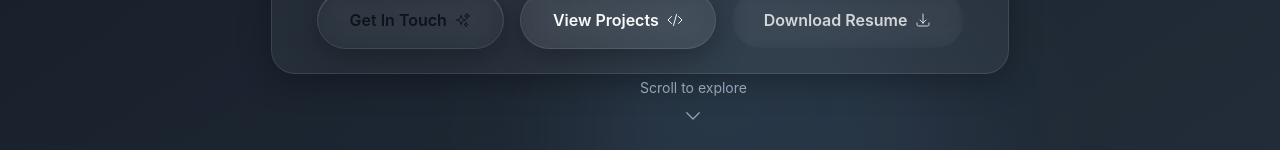
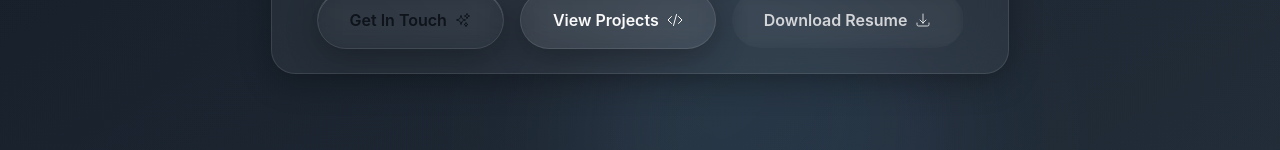
Before and after one commit to gagandhakrey/gagan-portfolio, a Next.js app: page / in a window 1280 px wide. Shown: the part 650-800 px from the top of the page. Built offline with nearby package versions, Linux system fonts and the light colour scheme.

Commit message:
commit 11

```diff
--- a/components/organisms/AboutSection.tsx
+++ b/components/organisms/AboutSection.tsx
@@ -1,6 +1,7 @@
 'use client';
 
 import { motion } from 'framer-motion';
+import { useEffect, useState } from 'react';
 import {
   UserIcon,
   AcademicCapIcon,
@@ -103,6 +104,13 @@ const getTechIcon = (tech: string) => {
 };
 
 export function AboutSection() {
+  const [mounted, setMounted] = useState(false);
+
+  // Prevent hydration mismatch by only rendering Font Awesome icons after mount
+  useEffect(() => {
+    setMounted(true);
+  }, []);
+
   return (
     <section id="about" className="section-offset section-spacing">
       <div className="container mx-auto px-4 sm:px-6 lg:px-8">
@@ -254,7 +262,11 @@ export function AboutSection() {
                       transition={{ duration: 0.3, delay: index * 0.1 }}
                       className="flex items-center gap-1 px-3 py-1 bg-accent/10 text-accent rounded-full text-sm font-medium border border-accent/20 hover:bg-accent/20 hover:scale-105 transition-all duration-300 cursor-default"
                     >
-                      <i className={`${getTechIcon(tech)} text-sm`}></i>
+                      {mounted ? (
+                        <i className={`${getTechIcon(tech)} text-sm`}></i>
+                      ) : (
+                        <div className="w-3 h-3 bg-accent/30 rounded-full animate-pulse" />
+                      )}
                       {tech}
                     </motion.span>
                   ))}
--- a/components/organisms/Hero.tsx
+++ b/components/organisms/Hero.tsx
@@ -8,9 +8,7 @@ import {
   RocketLaunchIcon,
   BoltIcon,
   UserIcon,
-  ChevronDownIcon,
   SparklesIcon,
-  ArrowDownIcon,
   ArrowDownTrayIcon
 } from '@heroicons/react/24/outline';
 import { Button } from '@/components/atoms/Button';
@@ -24,8 +22,11 @@ const ROTATING_TITLES = [
 
 export function Hero() {
   const [index, setIndex] = useState(0);
+  const [mounted, setMounted] = useState(false);
 
   useEffect(() => {
+    setMounted(true);
+
     const interval = setInterval(() => {
       setIndex((i) => (i + 1) % ROTATING_TITLES.length);
     }, 2600);
@@ -33,12 +34,11 @@ export function Hero() {
     return () => clearInterval(interval);
   }, []);
 
-  const CurrentIcon = ROTATING_TITLES[index].icon;
-
   return (
     <section id="hero" className="section-offset relative flex flex-col items-center justify-center min-h-screen px-4 sm:px-6 lg:px-8">
       <div className="container-glass text-center max-w-5xl mt-24">
         <div className="space-y-8 md:space-y-12">
+          {/* Static Name and Header */}
           <motion.div
             initial={{ opacity: 0, y: 30 }}
             animate={{ opacity: 1, y: 0 }}
@@ -71,10 +71,11 @@ export function Hero() {
             <div className="h-1 w-24 bg-gradient-to-r from-primary to-accent rounded-full mx-auto"></div>
           </motion.div>
 
+          {/* Dynamic Section */}
           <motion.div
             key={index}
             initial={{ opacity: 0, y: 20, scale: 0.9 }}
-            animate={{ opacity: 1, y: 0, scale: 1 }}
+            animate={mounted ? { opacity: 1, y: 0, scale: 1 } : { opacity: 0, y: 20, scale: 0.9 }}
             transition={{ duration: 0.6, delay: 0.3, ease: "easeOut" }}
             className="glass-subtle rounded-2xl p-6 md:p-8"
           >
@@ -86,14 +87,17 @@ export function Hero() {
                   transition={{ duration: 0.5 }}
                   className="p-2 bg-accent/20 rounded-lg"
                 >
-                <CurrentIcon className="w-6 h-6 text-accent" />
+                  {(() => {
+                    const IconComponent = ROTATING_TITLES[index].icon;
+                    return <IconComponent className="w-6 h-6 text-accent" />;
+                  })()}
                 </motion.div>
                 <h2 className="text-2xl sm:text-3xl md:text-4xl text-foreground font-semibold">
                   {ROTATING_TITLES[index].title}
                 </h2>
               </div>
 
-            {/* Quick stats or highlights */}
+              {/* Highlights */}
               <motion.div
                 initial={{ opacity: 0 }}
                 animate={{ opacity: 1 }}
@@ -115,7 +119,7 @@ export function Hero() {
               </motion.div>
             </motion.div>
 
-          {/* Call to action buttons */}
+          {/* Call to actions */}
           <motion.div
             initial={{ opacity: 0, y: 20 }}
             animate={{ opacity: 1, y: 0 }}
@@ -154,24 +158,6 @@ export function Hero() {
           </motion.div>
         </div>
       </div>
-
-      {/* Scroll indicator */}
-      <motion.div
-        initial={{ opacity: 0, y: 10 }}
-        animate={{ opacity: 1, y: 0 }}
-        transition={{ delay: 1.5, duration: 0.8 }}
-        className="absolute bottom-8 left-1/2 transform -translate-x-1/2"
-      >
-        <motion.div
-          animate={{ y: [0, 8, 0] }}
-          transition={{ duration: 2, repeat: Infinity, ease: "easeInOut" }}
-          className="flex flex-col items-center gap-2 text-muted-foreground hover:text-accent transition-colors cursor-pointer"
-          onClick={() => document.getElementById('about')?.scrollIntoView({ behavior: 'smooth' })}
-        >
-          <span className="text-sm">Scroll to explore</span>
-          <ChevronDownIcon className="w-5 h-5" />
-        </motion.div>
-      </motion.div>
     </section>
   );
 }
```
Lines whose indentation alone changed are shown as unchanged.
